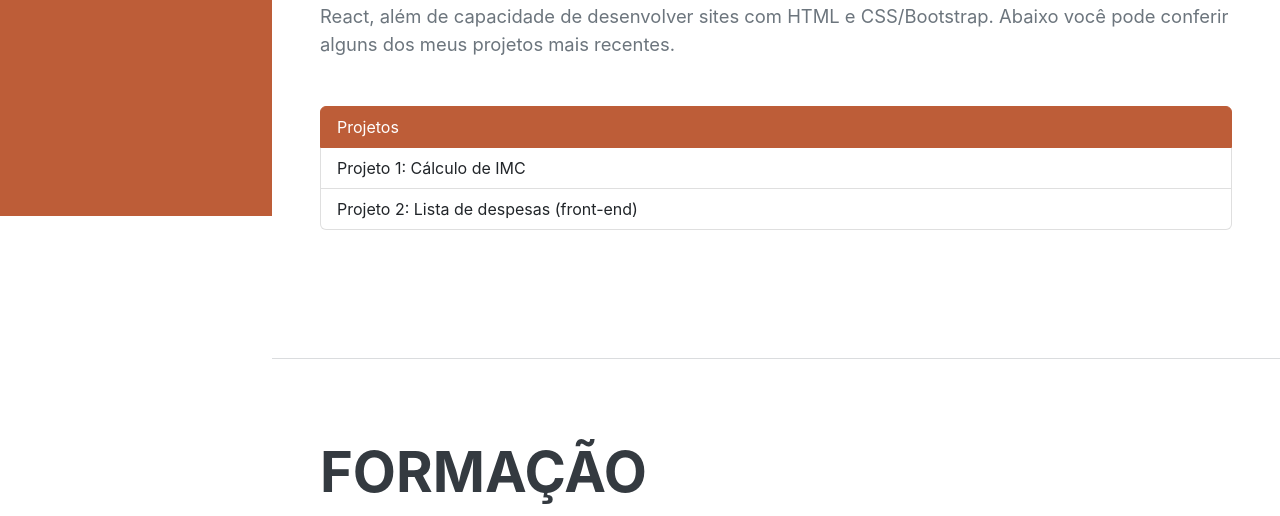
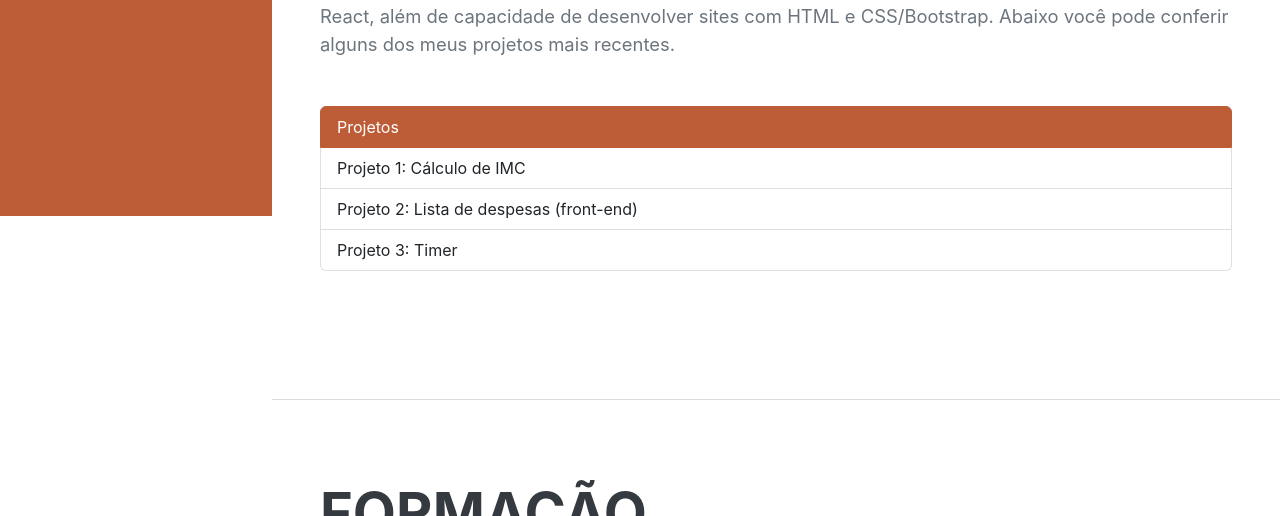
Before and after one commit to RobertoRanulfo/curriculo_roberto, a plain HTML site: page index.html in a window 1280 px wide. Shown: the part 584-1100 px from the top of the page. Drawn offline with nearby package versions, Linux system fonts and the light colour scheme; a web font is replaced by a local one.

Commit message:
Atualização de projeto

```diff
--- a/index.html
+++ b/index.html
@@ -66,6 +66,7 @@
                         </a>
                         <a target="_blank" href="https://robertoranulfo.github.io/Projetos/projetoIMC/" class="list-group-item list-group-item-action">Projeto 1: Cálculo de IMC</a>
                         <a target="_blank" href="https://robertoranulfo.github.io/Projetos/listaDespesas/" class="list-group-item list-group-item-action">Projeto 2: Lista de despesas (front-end)</a>
+                        <a target="_blank" href="https://robertoranulfo.github.io/Projetos/timer/" class="list-group-item list-group-item-action">Projeto 3: Timer</a>
                         <!-- <a target="_blank" href="#" class="list-group-item list-group-item-action">A fourth link item</a> -->
                     </ul>
 
```
